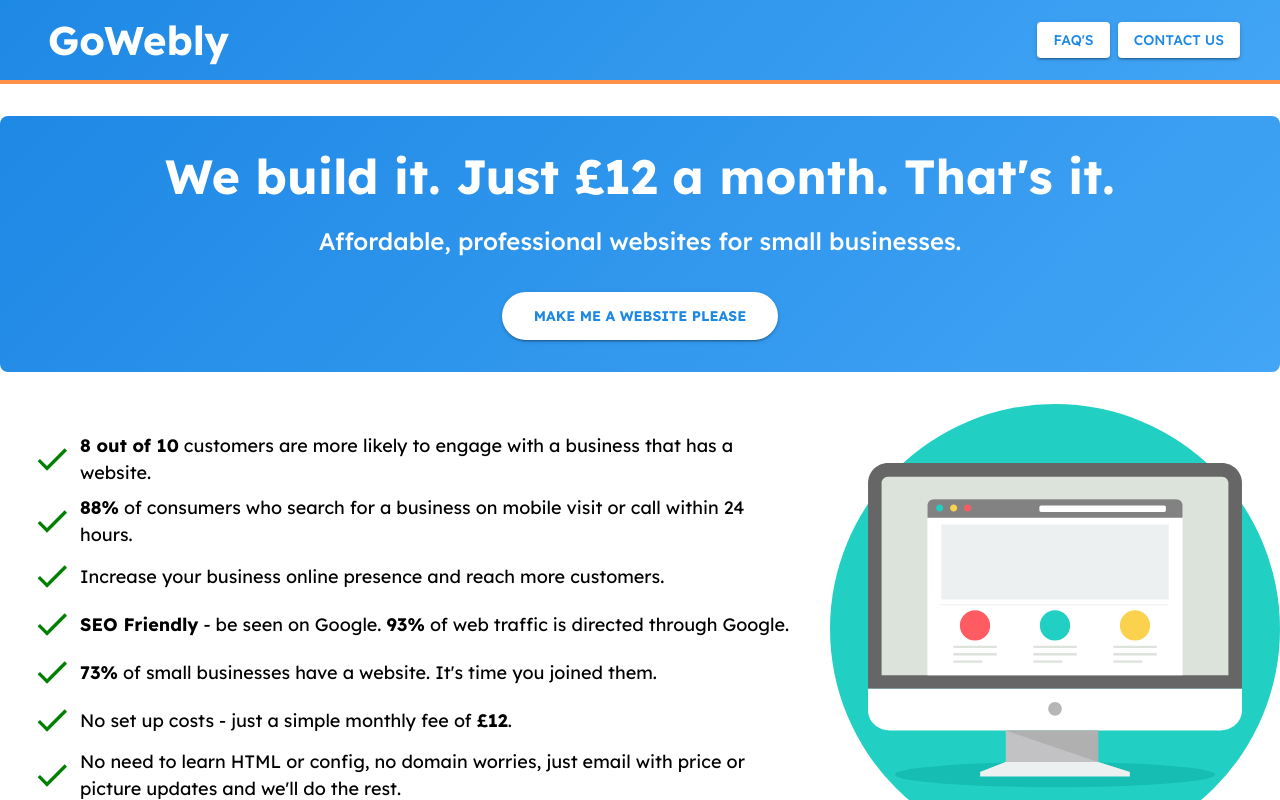
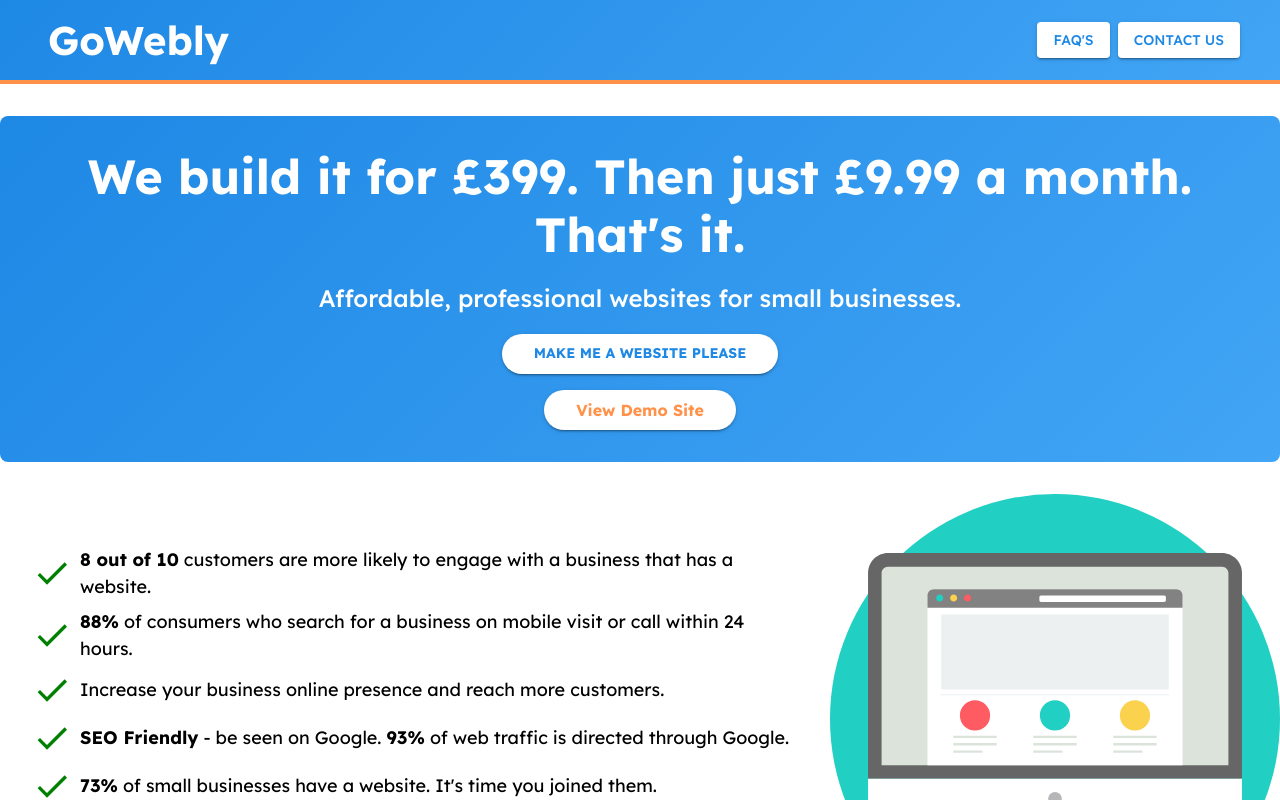
Before and after one commit to mweb4all/mweb4all.github.io, a React (Vite) app: page / in a window 1280 px wide. Shown: the top 800 px of the page. Built offline with nearby package versions, Linux system fonts and the light colour scheme.

Commit message:
price increase update

```diff
--- a/src/Home.tsx
+++ b/src/Home.tsx
@@ -19,7 +19,8 @@ import { useIsDesktop, useIsMobile, useIsTablet } from "./hooks/breakpoint";
 
 //ANalytics needs mentioning
 
-const price = 12;
+const price = 9.99;
+const singlePayment = 399;
 
 const generalInformation: Array<FaqProps> = [
   {
@@ -27,7 +28,7 @@ const generalInformation: Array<FaqProps> = [
     answer: (
       <>
         <Typography variant="body1" gutterBottom>
-          Just £{price} a month, with no setup costs.
+          £{singlePayment} a month to build and set up, then just £{price} a month.
         </Typography>
       </>
     ),
@@ -44,7 +45,7 @@ const generalInformation: Array<FaqProps> = [
     question: "How do I pay?",
     answer: (
       <Typography variant="body1">
-        Just set up a standing order for £{price} a month to our bank account, and we'll take care of the rest.
+        A single payment of £{singlePayment}, then just set up a standing order for £{price} a month to our bank account.
       </Typography>
     ),
   },
@@ -68,7 +69,7 @@ const generalInformation: Array<FaqProps> = [
     question: "Can I edit my own website?",
     answer: (
       <Typography variant="body1">
-        You may ask us to change wording, pictures, and prices—but beyond that, no other changes can be made. We aim to keep things as simple as possible.
+        You may ask us to change wording, pictures, and prices—anytime! We aim to keep things as simple as possible.
         If you’re looking for more configuration options, this service may not be the right fit for you.
       </Typography>
     ),
@@ -107,9 +108,6 @@ Increase your business online presence and reach more customers.
   </>,
   <>
 <b>73%</b> of small businesses have a website. It's time you joined them.
-  </>,
-  <>
-No set up costs - just a simple monthly fee of <b>£{price}</b>.
   </>,
   <>
 No need to learn HTML or config, no domain worries, just email with price or picture updates and we'll do the rest.
@@ -231,11 +229,12 @@ export const Home = () => {
             mb: 2,
           }}
         >
-          We build it. Just £{price} a month. That's it.
+          We build it for £{singlePayment}. Then just £{price} a month. That's it.
         </Typography>
-        <Typography variant="h6" sx={{ mb: 4 }}>
+        <Typography variant="h6" sx={{ mb: 2 }}>
           Affordable, professional websites for small businesses.
         </Typography>
+
         <Button
           variant="contained"
           sx={{
@@ -246,6 +245,7 @@ export const Home = () => {
             borderRadius: "50px",
             width: "fit-content",
             margin: "0 auto",
+            height: rem(40),
             "&:hover": { backgroundColor: "#e3f2fd" },
           }}
           onClick={() => {
@@ -258,6 +258,30 @@ export const Home = () => {
         >
           Make me a website please
         </Button>
+
+
+          <Button
+            variant="contained"
+            sx={{
+              backgroundColor: "white",
+              color: "#FF9149",
+              fontWeight: "bold",
+              padding: "0.75rem 2rem",
+              borderRadius: "50px",
+              width: "fit-content",
+              mt: 2,
+              mx: "auto",
+              height: rem(40),
+              textTransform: "none",
+              "&:hover": { backgroundColor: "#e3f2fd" },
+              fontSize: "1rem",
+            }}
+            href="https://www.gowebly.co.uk/exampleSite/"
+            target="_blank"
+            rel="noopener noreferrer"
+          >
+            View Demo Site
+          </Button>
       </Stack>
       <Stack
         flexDirection={{xs:"column", md: "row"}}
@@ -357,7 +381,7 @@ export const Home = () => {
           variant="body1"
           sx={{ mt: 2, maxWidth: contentWidth, mx: "auto" }}
         >
-          Request us to make you a website - once you like what you see, we can finalise things like price and pictures. And thats it.
+          We handle everything, all we'll ask for is some pictures and information, we'll do the rest.
         </Typography>
         <Typography
           variant="body1"
@@ -371,7 +395,7 @@ export const Home = () => {
         FAQs
       </Typography>
       <Faqs ref={faqsSectionRef} sx={{ maxWidth: {xs: "100%", lg: contentWidth}, mx: {xs: 2, lg: "auto"}, my: {xs:2, md: 4}}} faqs={generalInformation} />
-      <ContactUsForm ref={contactSectionRef} sx={{ flex: 1, boxShadow: "none", mx: "auto", pt: {xs: 1}}} title="Make me a website" buttonSx={{alignSelf: "center"}} messageTitle="Business name and a few details"/>
+      <ContactUsForm ref={contactSectionRef} sx={{ flex: 1, boxShadow: "none", mx: "auto", pt: {xs: 1}}} title="Lets get started, enquire today." buttonSx={{alignSelf: "center"}} messageTitle="Business name and a few details"/>
       <Copyright />
     </>
   );
```
Also changed, not shown: 3 other files (tests, documents, lock files or other folders).
